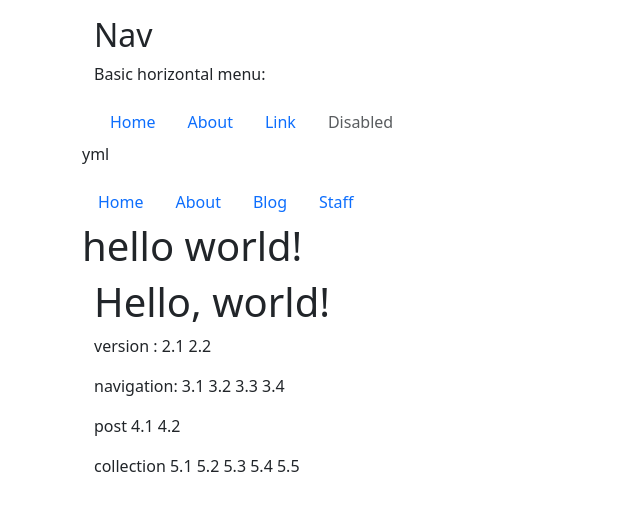
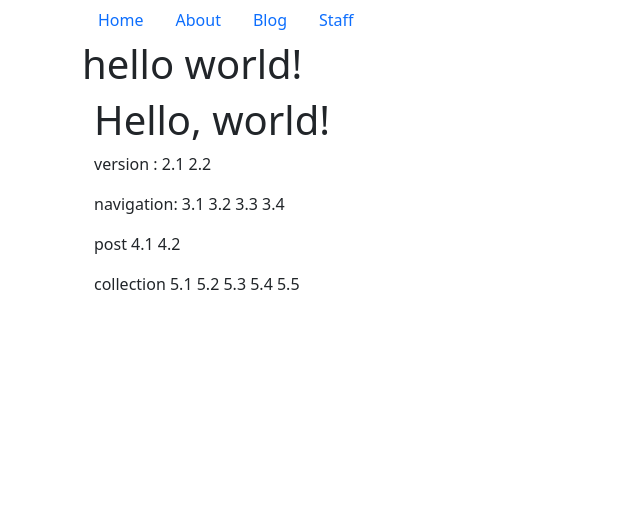
Before and after one commit to awelvor/mybootstrap, a Jekyll site: the page built from index.html, in a window 1280 px wide. Shown: the top 511 px of the page, without its empty margins (0-640 px from the left). Built offline with Jekyll 4.4.1, drawn with Linux system fonts in a browser that asks for light colours.

Commit message:
Update navigation.html

```diff
--- a/_includes/navigation.html
+++ b/_includes/navigation.html
@@ -1,25 +1,3 @@
-
-<div class="container mt-3">
-  <h2>Nav</h2>
-  <p>Basic horizontal menu:</p>
-  <ul class="nav">
-    <li class="nav-item">
-      <a class="nav-link" href="/bootstrap/index.html">Home</a>
-    </li>
-    <li class="nav-item">
-      <a class="nav-link" href="/bootstrap/about.html">About</a>
-    </li>
-    <li class="nav-item">
-      <a class="nav-link" href="#">Link</a>
-    </li>
-    <li class="nav-item">
-      <a class="nav-link disabled" href="#">Disabled</a>
-    </li>
-  </ul>
-</div>
-
-<p>yml</p>
-
 <nav>
   <ul class="nav">
   {% for item in site.data.navigation %}
```
